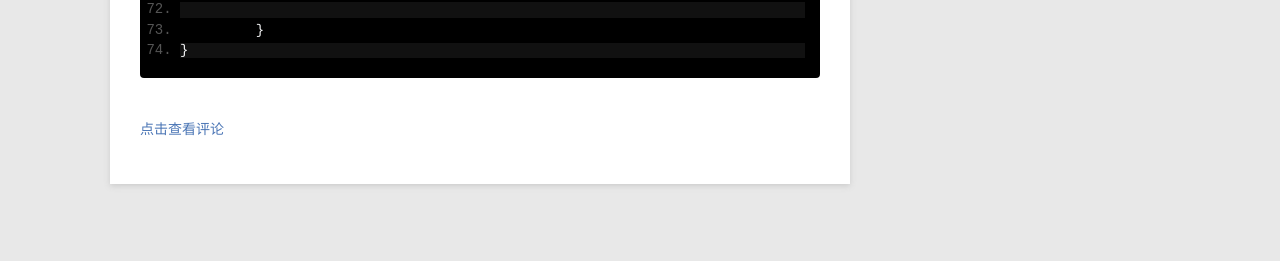
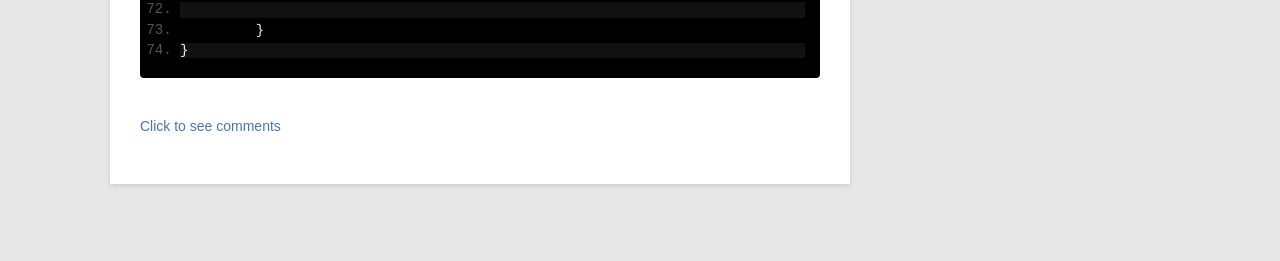
Before and after one commit to shipengfei92/startupjing.github.io, a Jekyll site: the page built from _posts/project/2014-06-17-CompressString.md, in a window 1280 px wide. Shown: the part 1860-2121 px from the top of the page. Built offline with Jekyll 4.4.1, drawn with Linux system fonts in a browser that asks for light colours; Markdown is read by kramdown in place of the engine named in the settings; some of the changed lines change nothing that is shown; grey boxes are pictures that could not be loaded.

Commit message:
first commit

```diff
--- a/_layouts/post.html
+++ b/_layouts/post.html
@@ -43,7 +43,7 @@ layout: default
                 })()
                 </script>
             </div>
-            <a href="#" class="comment" onclick="return false;">点击查看评论</a>
+            <a href="#" class="comment" onclick="return false;">Click to see comments</a>
             <div id="disqus_thread"></div>
         </div>
     </div>
--- a/js/post.js
+++ b/js/post.js
@@ -25,9 +25,9 @@ $(document).ready(function(){
 
     //***********************
     //**评论的代码也删掉哦***
-    window.disqus_shortname = 'zihaolucky'; // required: replace example with your forum shortname
+    window.disqus_shortname = 'startupjing'; // required: replace example with your forum shortname
     $('#disqus_container .comment').on('click',function(){
-        $(this).html('加载中...');
+        $(this).html('loading...');
         var that = this;
         $.getScript('http://' + disqus_shortname + '.disqus.com/embed.js',function(){$(that).remove()});
     });
@@ -38,7 +38,7 @@ $(document).ready(function(){
         var href = $(this).attr('href');
         if(href){
             if(href.indexOf('#') == 0){
-            }else if ( href.indexOf('/') == 0 || href.toLowerCase().indexOf('zihaolucky.github.io')>-1 ){
+            }else if ( href.indexOf('/') == 0 || href.toLowerCase().indexOf('startupjing.github.io')>-1 ){
             }else if ($(element).has('img').length){
             }else{
                 $(this).attr('target','_blank');
```
